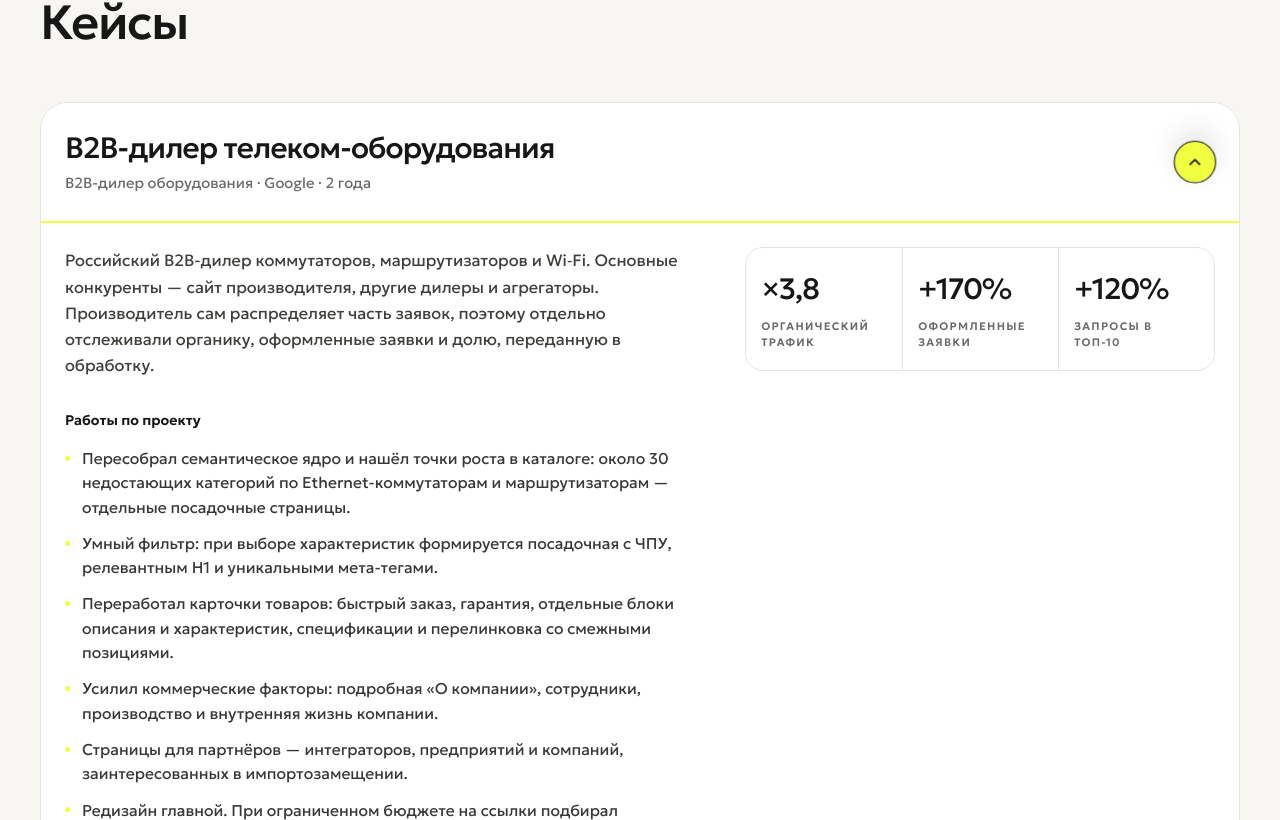
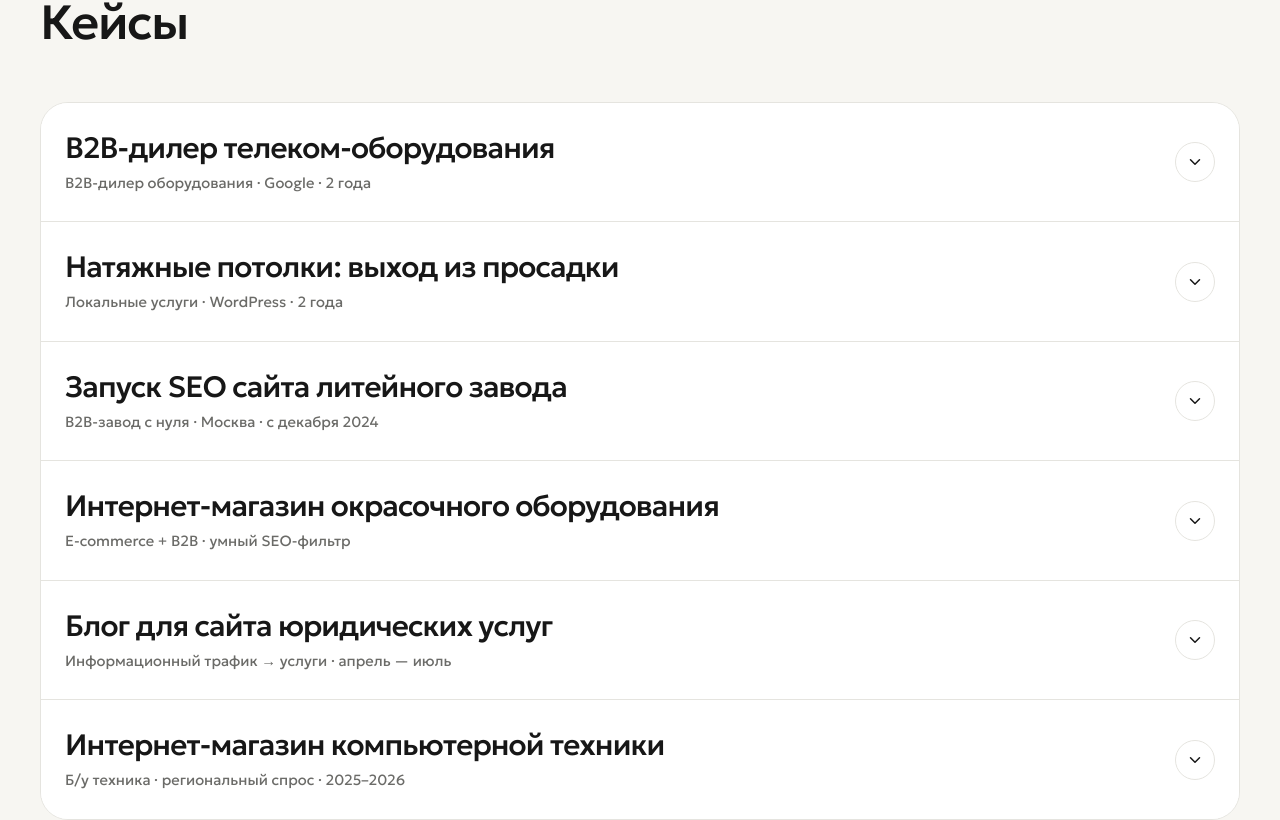
Before and after one commit to seoseo55778/firstpage, a Next.js app: page / in a window 1280 px wide. Shown: the part 2740-3560 px from the top of the page. Built offline with nearby package versions, Linux system fonts and the light colour scheme.

Commit message:
Keep cases accordion closed by default
Do not auto-expand the first case study on page load.

Co-authored-by: seoseo55778 <seoseo55778@gmail.com>

```diff
--- a/src/components/cases.tsx
+++ b/src/components/cases.tsx
@@ -267,7 +267,7 @@ function CaseBody({
 }
 
 export function Cases() {
-  const [open, setOpen] = useState<string>(cases[0].slug);
+  const [open, setOpen] = useState<string>("");
   const [lightbox, setLightbox] = useState<CaseImage | null>(null);
 
   return (
```
